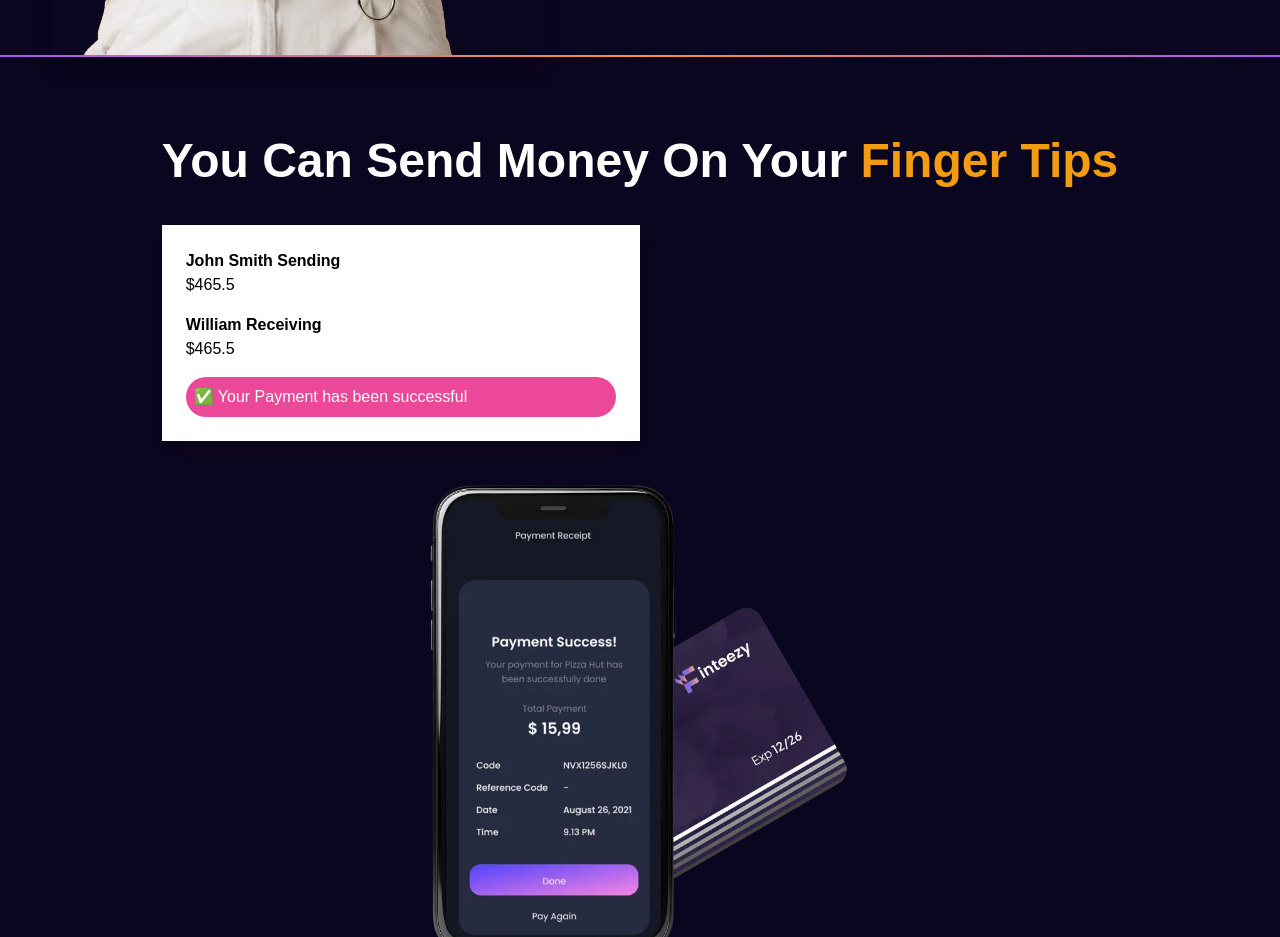
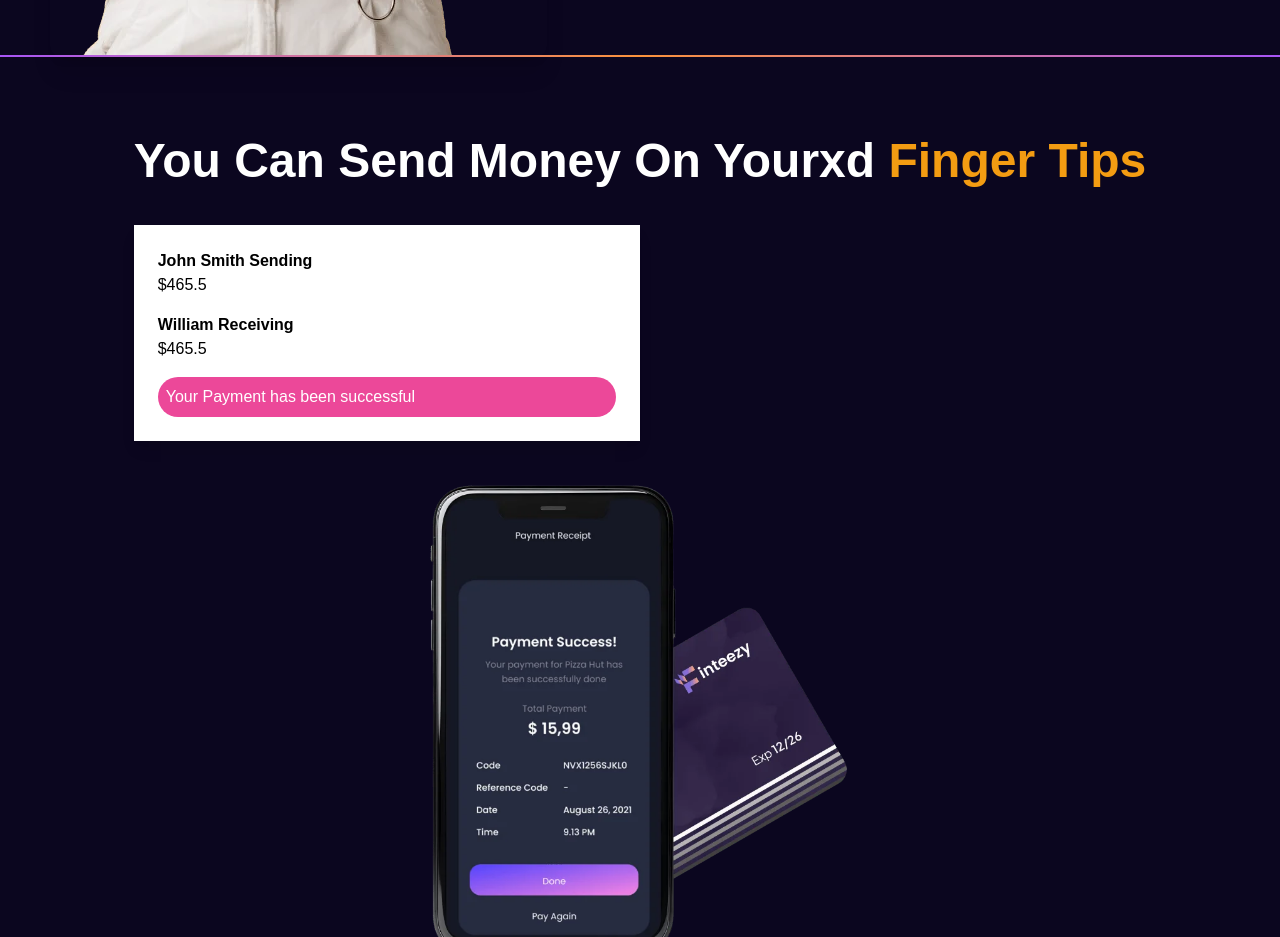
Before and after one commit to AmarjeeAJ/FitFin, a React (Vite) app: page / in a window 1280 px wide. Shown: the part 3260-4197 px from the top of the page. Built offline with nearby package versions, Linux system fonts and the light colour scheme.

Commit message:
Minoe changes of the payment Solution pages like

```diff
--- a/src/Components/Oursolution/PaymentSolution.jsx
+++ b/src/Components/Oursolution/PaymentSolution.jsx
@@ -9,9 +9,9 @@ const PaymentSolution = () => {
       {/* Payment Details */}
       <div className="flex justify-center items-center w-[100%] gap-10 flex-wrap">
         <div>
-          <div className="text-center text-4xl font-bold mb-10">
+          <div className="text-center text-4xl font-bold mb-10   w-[100%]">
             <h2 className="text-5xl font-bold text-white mb-6 text-center">
-              You Can Send Money On Your
+              You Can Send Money On Yourxd
               <span className="text-[#f39c12]"> Finger Tips</span>
             </h2>
           </div>
@@ -25,7 +25,7 @@ const PaymentSolution = () => {
               <p>$465.5</p>
             </div>
             <div className="bg-pink-500 text-white rounded-full p-2 mt-4">
-              ✅ Your Payment has been successful
+               Your Payment has been successful
             </div>
           </div>
         </div>
```
